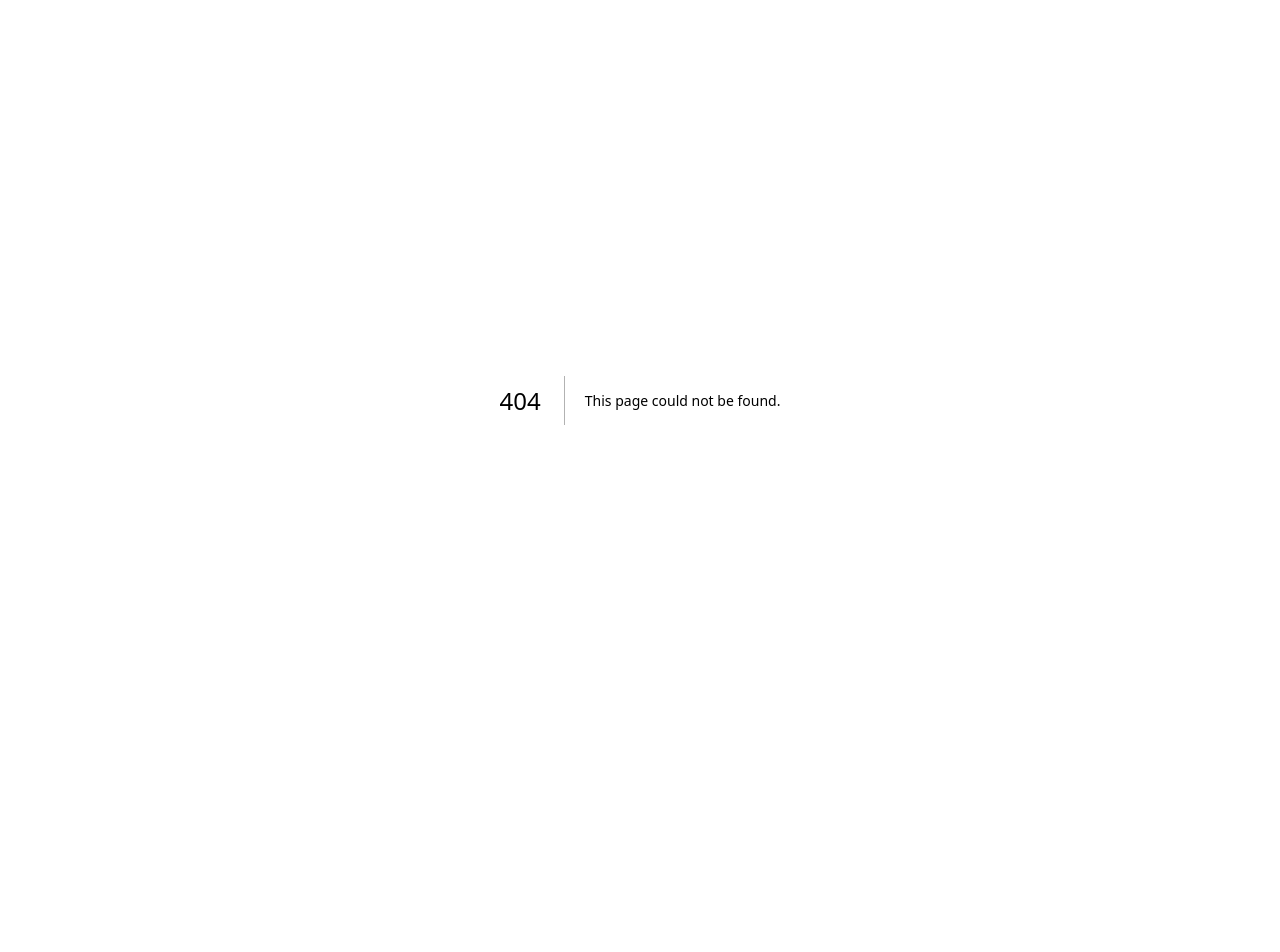
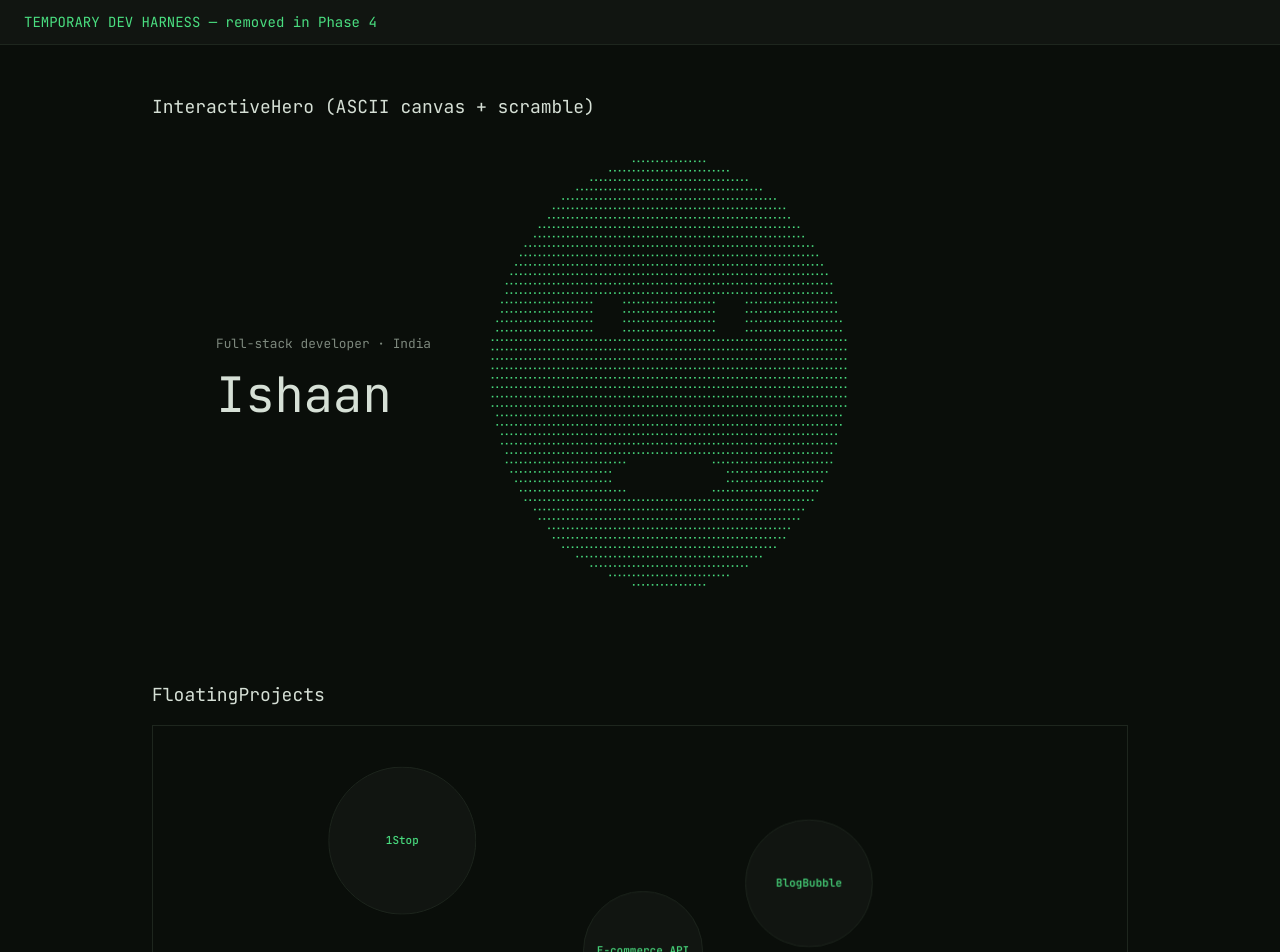
Before and after one commit to ishaansaxena25/portfolio, a Next.js app: page /dev in a window 1280 px wide. Before the commit this address had no page. Shown: the top 952 px of the page. Before the commit the page ends 800 px from the top, so only its background shows below. Built offline with nearby package versions, Linux system fonts and the light colour scheme.

Commit message:
chore(hero): add temporary dev harness route to exercise components

```diff
--- /dev/null
+++ b/src/app/dev/page.tsx
@@ -0,0 +1,40 @@
+"use client";
+
+import InteractiveHero from "@/components/hero/InteractiveHero";
+import CursorTrail from "@/components/interactive/CursorTrail";
+import FloatingProjects from "@/components/interactive/FloatingProjects";
+
+/**
+ * TEMPORARY Phase 3 dev harness.
+ * Exercises the heavy client-only interactive components in isolation
+ * before they are wired into interactive mode in Phase 4.
+ * This route is standalone — it is intentionally NOT linked from page.tsx
+ * and will be removed / gated in Phase 4.
+ */
+export default function DevHarnessPage() {
+  return (
+    <main className="min-h-screen bg-bg text-fg">
+      <CursorTrail />
+
+      <div className="border-b border-border bg-bg-elevated px-6 py-3 font-mono text-sm text-accent">
+        TEMPORARY DEV HARNESS — removed in Phase 4
+      </div>
+
+      <div className="mx-auto flex max-w-5xl flex-col gap-16 px-6 py-12">
+        <section className="flex flex-col gap-4">
+          <h2 className="font-mono text-lg text-fg">
+            InteractiveHero (ASCII canvas + scramble)
+          </h2>
+          <InteractiveHero />
+        </section>
+
+        <section className="flex flex-col gap-4">
+          <h2 className="font-mono text-lg text-fg">FloatingProjects</h2>
+          <div className="relative h-96 border border-border">
+            <FloatingProjects />
+          </div>
+        </section>
+      </div>
+    </main>
+  );
+}
```
